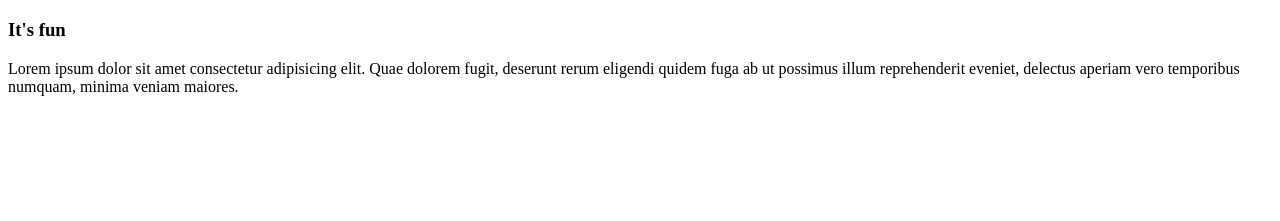
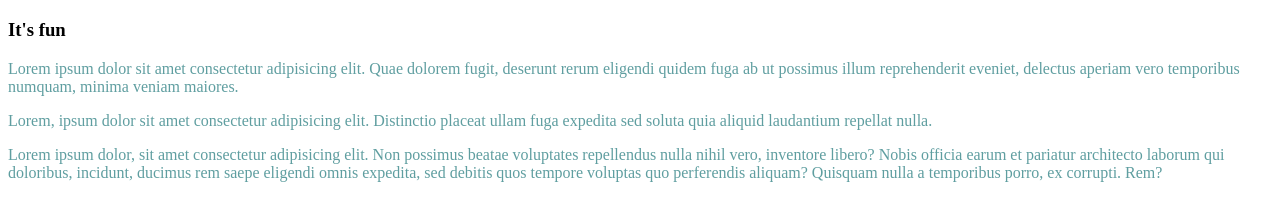
Before and after one commit to sheikhroman/my-second-repo, a plain HTML site: page index.html in a window 1280 px wide. Shown: the part 61-282 px from the top of the page. Drawn offline with Linux system fonts and the light colour scheme.

Commit message:
stele add

```diff
--- a/index.html
+++ b/index.html
@@ -4,11 +4,14 @@
     <meta charset="UTF-8">
     <meta http-equiv="X-UA-Compatible" content="IE=edge">
     <meta name="viewport" content="width=device-width, initial-scale=1.0">
+    <link rel="stylesheet" href="style.css">
     <title>Second Repo</title>
 </head>
 <body>
     <h1>Use git is easy</h1>
     <h3>It's fun</h3>
     <p>Lorem ipsum dolor sit amet consectetur adipisicing elit. Quae dolorem fugit, deserunt rerum eligendi quidem fuga ab ut possimus illum reprehenderit eveniet, delectus aperiam vero temporibus numquam, minima veniam maiores.</p>
+    <p>Lorem, ipsum dolor sit amet consectetur adipisicing elit. Distinctio placeat ullam fuga expedita sed soluta quia aliquid laudantium repellat nulla.</p>
+    <p>Lorem ipsum dolor, sit amet consectetur adipisicing elit. Non possimus beatae voluptates repellendus nulla nihil vero, inventore libero? Nobis officia earum et pariatur architecto laborum qui doloribus, incidunt, ducimus rem saepe eligendi omnis expedita, sed debitis quos tempore voluptas quo perferendis aliquam? Quisquam nulla a temporibus porro, ex corrupti. Rem?</p>
 </body>
 </html>
--- /dev/null
+++ b/style.css
@@ -0,0 +1,3 @@
+p{
+    color: cadetblue;
+}
```
